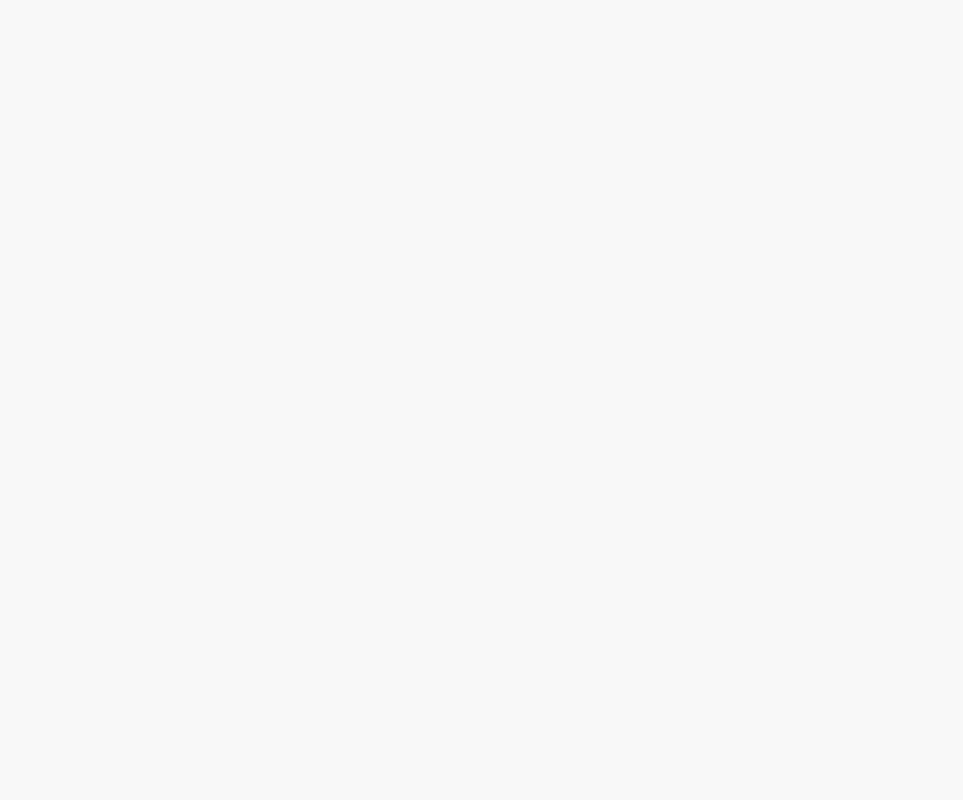
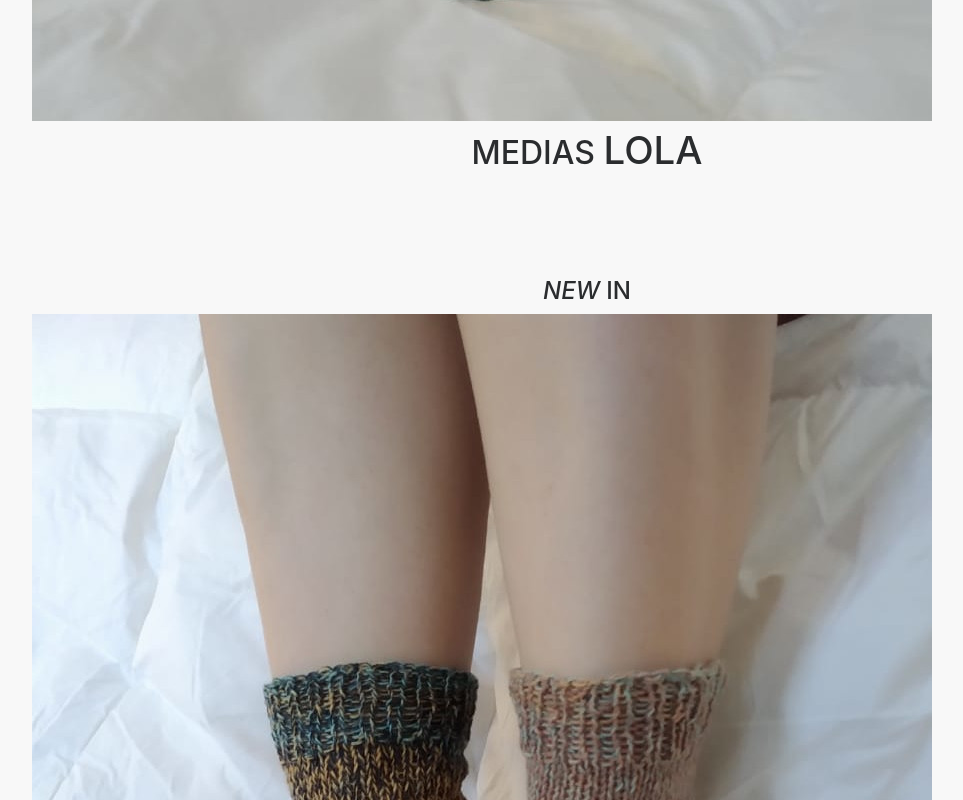
Before and after one commit to joaquin-peralta/pochaknit-ecommerce, a Next.js app: page / in a window 1280 px wide. Shown: the part 1160-1960 px from the top of the page, without its empty margins (53-1016 px from the left). Before the commit the page ends 800 px from the top, so only its background shows below. Built offline with nearby package versions, Linux system fonts and the light colour scheme.

Commit message:
FeaturedPattern add

```diff
--- /dev/null
+++ b/components/FeaturedPattern/FeaturedPattern.tsx
@@ -0,0 +1,30 @@
+import Container from 'react-bootstrap/Container';
+import Row from 'react-bootstrap/Row';
+import Col from 'react-bootstrap/Col';
+import Image from 'next/image';
+
+const FeaturedPattern = () => (
+  <div className="py-5">
+    <Container>
+      <Row>
+        <Col>
+          <h4 className="text-center text-uppercase">
+            <span className="font-italic">New</span> in
+          </h4>
+          <Image
+            src="/medias-lola.jpeg"
+            alt="medias"
+            layout="intrinsic"
+            width={900}
+            height={1124}
+          />
+          <h2 className="text-center text-uppercase">
+            Medias <span style={{ fontSize: '1.2em' }}>Lola</span>
+          </h2>
+        </Col>
+      </Row>
+    </Container>
+  </div>
+);
+
+export default FeaturedPattern;
--- a/pages/index.tsx
+++ b/pages/index.tsx
@@ -1,5 +1,6 @@
 import Head from 'next/head';
 import GlobalStyles from '@styles/GlobalStyles';
+import FeaturedPattern from '@components/FeaturedPattern/FeaturedPattern';
 
 export default function Home() {
   return (
@@ -9,7 +10,8 @@ export default function Home() {
         <link rel="icon" href="/favicon.ico" />
       </Head>
 
-      <h1>Home</h1>
+      <FeaturedPattern />
+      <FeaturedPattern />
 
       <GlobalStyles />
     </>
```
Also changed, not shown: public/chaleco-nina.jpeg (added), public/medias-lola.jpeg (added).
